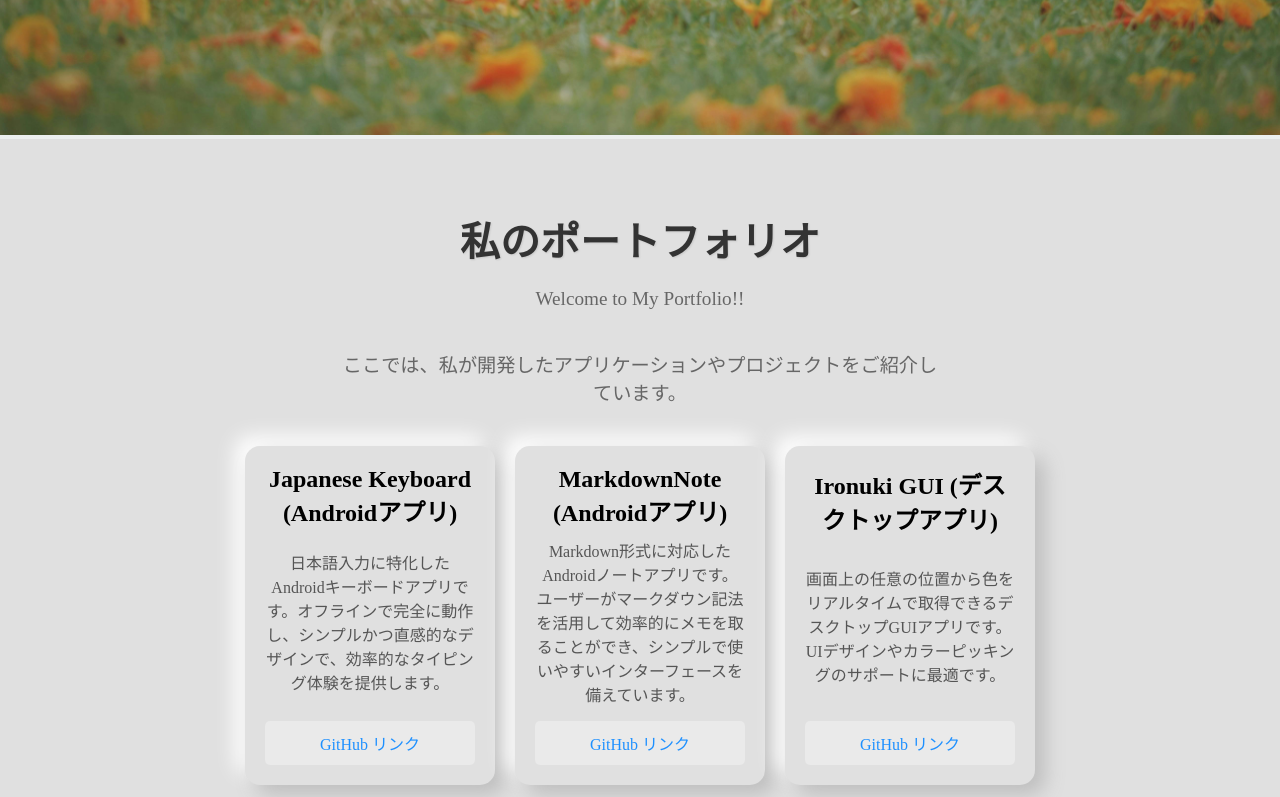
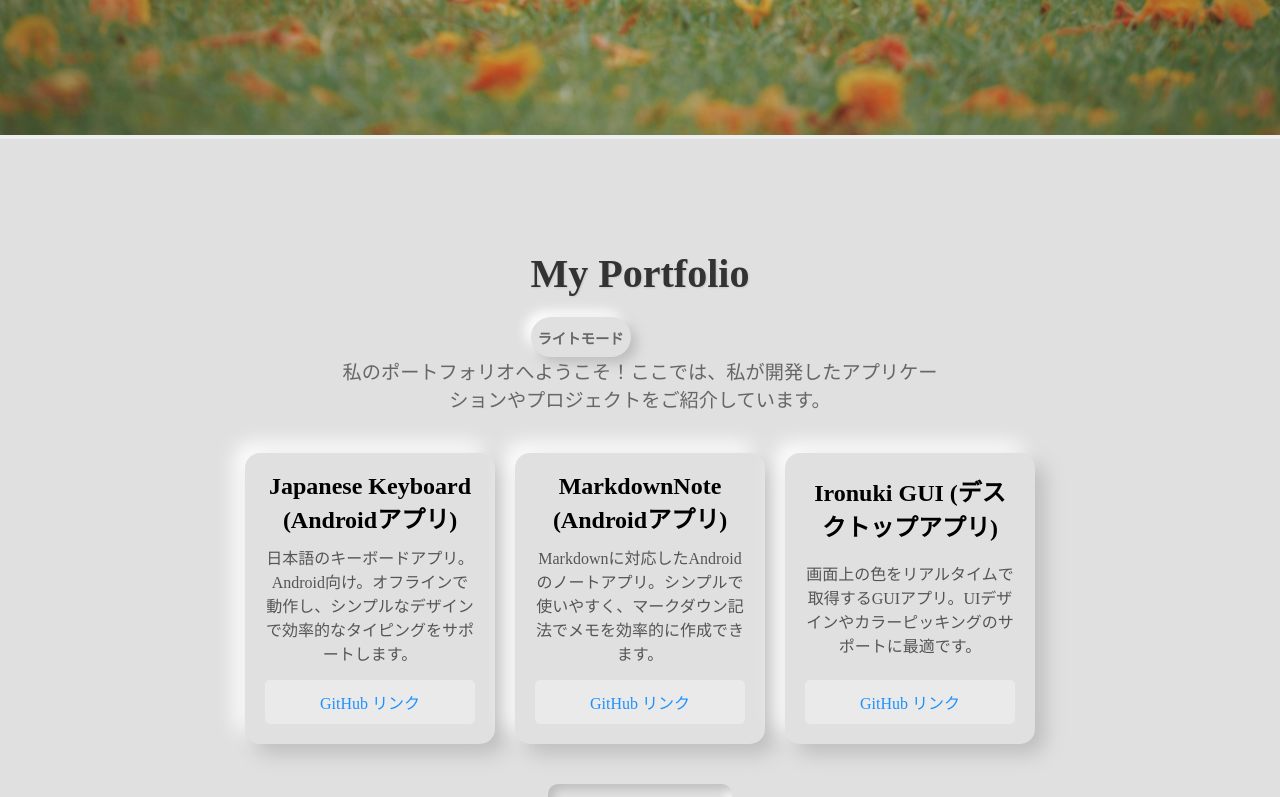
Before and after one commit to kazuma-naka/nextjs-blog, a Next.js app: page /posts/my-portfolio in a window 1280 px wide. Shown: the part 860-1657 px from the top of the page. Built offline with nearby package versions, Linux system fonts and the light colour scheme.

Commit message:
make useTheme custom hook to change theme

```diff
--- /dev/null
+++ b/src/hooks/useTheme.ts
@@ -0,0 +1,13 @@
+import { useState } from "react";
+
+const useTheme = () => {
+  const [isDarkMode, setIsDarkMode] = useState(false);
+
+  const toggleTheme = () => {
+    setIsDarkMode((prevMode) => !prevMode);
+  };
+
+  return { isDarkMode, toggleTheme };
+};
+
+export default useTheme;
--- a/src/pages/posts/my-portfolio.tsx
+++ b/src/pages/posts/my-portfolio.tsx
@@ -1,58 +1,63 @@
 import type { NextPage } from "next";
 import Link from "next/link";
+import useTheme from "../../hooks/useTheme";
 import styles from "../../styles/my-portfolio.module.css";
 
+const ProjectCard = ({
+  title,
+  description,
+  link,
+}: {
+  title: string;
+  description: string;
+  link: string;
+}) => (
+  <div className={styles.card}>
+    <h2>{title}</h2>
+    <p>{description}</p>
+    <a
+      href={link}
+      target="_blank"
+      rel="noopener noreferrer"
+      className={styles.link}
+    >
+      GitHub リンク
+    </a>
+  </div>
+);
+
 const MyPortfolio: NextPage = () => {
+  const { isDarkMode, toggleTheme } = useTheme();
+
   return (
-    <div className={styles.container}>
-      <h1 className={styles.heading}>私のポートフォリオ</h1>
-      <p className={styles.description}>Welcome to My Portfolio!!</p>
+    <div className={isDarkMode ? styles.darkContainer : styles.container}>
+      <header className={styles.header}>
+        <h1 className={styles.heading}>My Portfolio</h1>
+        <button onClick={toggleTheme} className={styles.themeToggle}>
+          {isDarkMode ? "ダークモード" : "ライトモード"}
+        </button>
+      </header>
+
       <p className={styles.description}>
-        ここでは、私が開発したアプリケーションやプロジェクトをご紹介しています。
+        私のポートフォリオへようこそ！ここでは、私が開発したアプリケーションやプロジェクトをご紹介しています。
       </p>
 
       <div className={styles.cardContainer}>
-        <div className={styles.card}>
-          <h2>Japanese Keyboard (Androidアプリ)</h2>
-          <p>
-            日本語入力に特化したAndroidキーボードアプリです。オフラインで完全に動作し、シンプルかつ直感的なデザインで、効率的なタイピング体験を提供します。
-          </p>
-          <a
-            href="https://github.com/KazumaProject/JapaneseKeyboard"
-            target="_blank"
-            rel="noopener noreferrer"
-          >
-            GitHub リンク
-          </a>
-        </div>
-
-        <div className={styles.card}>
-          <h2>MarkdownNote (Androidアプリ)</h2>
-          <p>
-            Markdown形式に対応したAndroidノートアプリです。ユーザーがマークダウン記法を活用して効率的にメモを取ることができ、シンプルで使いやすいインターフェースを備えています。
-          </p>
-          <a
-            href="https://github.com/KazumaProject/MarkdownNote"
-            target="_blank"
-            rel="noopener noreferrer"
-          >
-            GitHub リンク
-          </a>
-        </div>
-
-        <div className={styles.card}>
-          <h2>Ironuki GUI (デスクトップアプリ)</h2>
-          <p>
-            画面上の任意の位置から色をリアルタイムで取得できるデスクトップGUIアプリです。UIデザインやカラーピッキングのサポートに最適です。
-          </p>
-          <a
-            href="https://github.com/kazuma-naka/ironuki-gui"
-            target="_blank"
-            rel="noopener noreferrer"
-          >
-            GitHub リンク
-          </a>
-        </div>
+        <ProjectCard
+          title="Japanese Keyboard (Androidアプリ)"
+          description="日本語のキーボードアプリ。Android向け。オフラインで動作し、シンプルなデザインで効率的なタイピングをサポートします。"
+          link="https://github.com/KazumaProject/JapaneseKeyboard"
+        />
+        <ProjectCard
+          title="MarkdownNote (Androidアプリ)"
+          description="Markdownに対応したAndroidのノートアプリ。シンプルで使いやすく、マークダウン記法でメモを効率的に作成できます。"
+          link="https://github.com/KazumaProject/MarkdownNote"
+        />
+        <ProjectCard
+          title="Ironuki GUI (デスクトップアプリ)"
+          description="画面上の色をリアルタイムで取得するGUIアプリ。UIデザインやカラーピッキングのサポートに最適です。"
+          link="https://github.com/kazuma-naka/ironuki-gui"
+        />
       </div>
 
       <Link href="/" className={styles.backLink}>
--- a/src/styles/my-portfolio.module.css
+++ b/src/styles/my-portfolio.module.css
@@ -8,11 +8,26 @@
     background-color: #e0e0e0;
 }
 
+.darkContainer {
+    display: flex;
+    flex-direction: column;
+    align-items: center;
+    justify-content: center;
+    padding: 20px;
+    min-height: 100vh;
+    background-color: #333;
+    color: #e0e0e0;
+}
+
 .heading {
     font-size: 2.5rem;
     margin-bottom: 20px;
     color: #333;
     text-shadow: 1px 1px 2px rgba(0, 0, 0, 0.1);
+}
+
+.darkContainer .heading {
+    color: #e0e0e0;
 }
 
 .description {
@@ -21,6 +36,10 @@
     margin-bottom: 40px;
     max-width: 600px;
     text-align: center;
+}
+
+.darkContainer .description {
+    color: #ccc;
 }
 
 .cardContainer {
@@ -44,6 +63,11 @@
     transition: transform 0.2s ease, box-shadow 0.2s ease;
 }
 
+.darkContainer .card {
+    background-color: #444;
+    box-shadow: 10px 10px 20px #222, -10px -10px 20px #666;
+}
+
 .card h2 {
     font-size: 1.5rem;
     margin-bottom: 10px;
@@ -53,6 +77,10 @@
     font-size: 1rem;
     color: #555;
     margin-bottom: 15px;
+}
+
+.darkContainer .card p {
+    color: #ccc;
 }
 
 .card a {
@@ -68,9 +96,17 @@
     background: rgba(255, 255, 255, 0.5);
 }
 
+.darkContainer .card a {
+    background: rgba(255, 255, 255, 0.1);
+}
+
 .card:hover {
     transform: translateY(-5px);
     box-shadow: 6px 6px 12px #bebebe, -6px -6px 12px #ffffff;
+}
+
+.darkContainer .card:hover {
+    box-shadow: 6px 6px 12px #222, -6px -6px 12px #666;
 }
 
 .backLink {
@@ -87,3 +123,31 @@
 .backLink:hover {
     box-shadow: inset 3px 3px 8px #bebebe, inset -3px -3px 8px #ffffff;
 }
+
+.darkContainer .backLink {
+    background-color: #444;
+    box-shadow: inset 5px 5px 10px #222, inset -5px -5px 10px #666;
+}
+
+.themeToggle {
+    width: 100px;
+    height: 40px;
+    background-color: #e0e0e0;
+    border-radius: 20px;
+    border: none;
+    cursor: pointer;
+    box-shadow: 6px 6px 12px #bebebe, -6px -6px 12px #ffffff;
+    display: flex;
+    align-items: center;
+    justify-content: center;
+    font-size: 0.9rem;
+    font-weight: bold;
+    color: #666;
+    transition: background-color 0.3s, box-shadow 0.3s;
+}
+
+.darkContainer .themeToggle {
+    background-color: #444;
+    box-shadow: 6px 6px 12px #222, -6px -6px 12px #666;
+    color: #ddd;
+}
```
